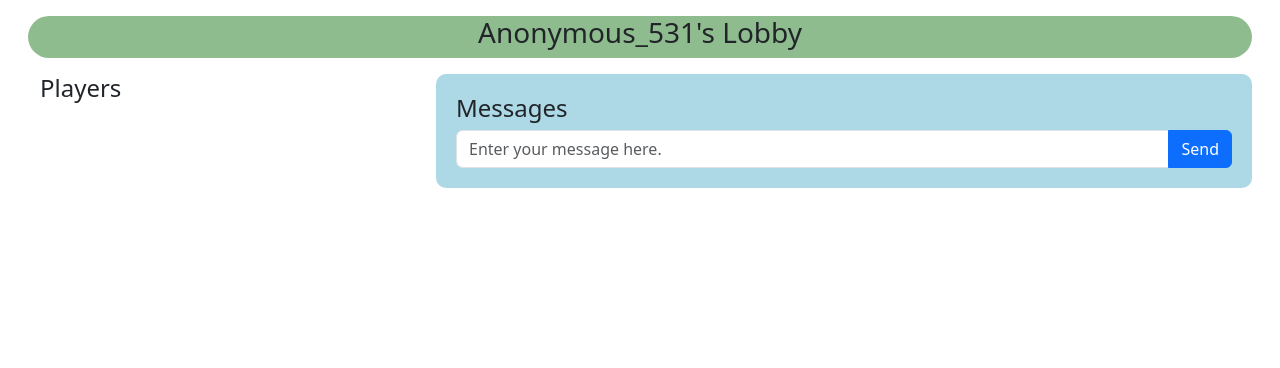
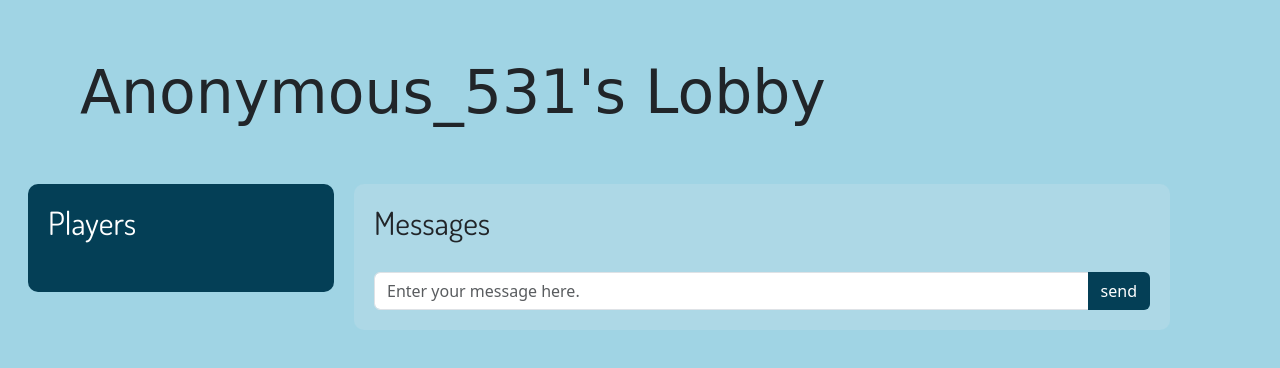
Before and after one commit to rubyjboyle-uni/reversi, a website: page public/lobby.html in a window 1280 px wide. Drawn offline with nearby package versions, Linux system fonts and the light colour scheme; no server answers; a web font is replaced by a local one.

Commit message:
lobby ui

```diff
--- a/public/lobby.html
+++ b/public/lobby.html
@@ -5,10 +5,26 @@
     <meta name="viewport" content="width=device-width, initial-scale=1">
     <title>Reversi Game: Lobby</title>
     <link href="https://cdn.jsdelivr.net/npm/bootstrap@5.3.0-alpha3/dist/css/bootstrap.min.css" rel="stylesheet" integrity="sha384-KK94CHFLLe+nY2dmCWGMq91rCGa5gtU4mk92HdvYe+M/SXH301p5ILy+dN9+nJOZ" crossorigin="anonymous">
+    <link rel="preconnect" href="https://fonts.googleapis.com">
+    <link rel="preconnect" href="https://fonts.gstatic.com" crossorigin>
+    <link href="https://fonts.googleapis.com/css2?family=Bagel+Fat+One&display=swap" rel="stylesheet">
+    <link href="https://fonts.googleapis.com/css2?family=Dosis&display=swap" rel="stylesheet">
+
     <style>
+        body {
+            background-color: #A0D4E4;
+        }
         .headerrow {
-            background-color: darkseagreen;
             border-radius: 25px;
+        }
+        #lobbyTitle {
+            font-family: 'Bagel Fat One', cursive;
+            margin: 40px;
+            font-size: 60px;
+        }
+        .subtitle {
+            font-family: 'Dosis', sans-serif;
+            margin-bottom: 30px;
         }
         .join_room_response,
         .left_room_response {
@@ -16,6 +32,13 @@
             padding: 5px;
             margin: 10px;
             border-radius: 5px;
+        }
+        .players-panel {
+            background-color: #043F56;
+            padding: 20px;
+            border-radius: 10px;
+            color: #ffffff;
+            margin-right: 20px;
         }
         .chat_message {
             font-size: 125%;
@@ -27,33 +50,37 @@
             padding: 20px;
             border-radius: 10px;
         }
+        .button-send {
+            background-color: #043F56;
+            color: #ffffff;
+        }
     </style>
 
   </head>
     <body>
         <div class="container-fluid">
         <div class="row m-3 headerrow">
-            <div class="col text-center">
-                <h3 id="lobbyTitle">Lobby</h3>
+            <div class="col text-left">
+                <h1 id="lobbyTitle">lobby</h1>
             </div>
         </div>
 
         <div class="row m-3">
             <div class="col">
-                <div class="row align-items-start justify-content-center">
-                    <div class="col-md-4">
-                        <h4>Players</h4>
+                <div class="row align-items-start">
+                    <div class="players-panel col-md-3">
+                        <h2 class="subtitle">Players</h4>
                         <div id="players" class="align-items-end text-right m-3">
 
                         </div>
                     </div>
                     <div class="col-md-8" id="messagePane">
                         <div>
-                            <h4>Messages</h4>
+                            <h2 class="subtitle">Messages</h4>
                         </div>
                         <div class="input-group">
                           <input type="text" class="form-control text-nowrap" id="chatMessage" placeholder="Enter your message here." aria-label="Enter your message to send to the chat room"/>
-                          <button type="submit" class="btn btn-primary text-nowrap" id="chatButton" onclick="sendChatMessage()">Send</button>
+                          <button type="submit" class="button-send btn text-nowrap" id="chatButton" onclick="sendChatMessage()">send</button>
                         </div>
                         <div id="messages"></div>
                     </div>
```
Also changed, not shown: public/index.html (+5 -5 lines).
